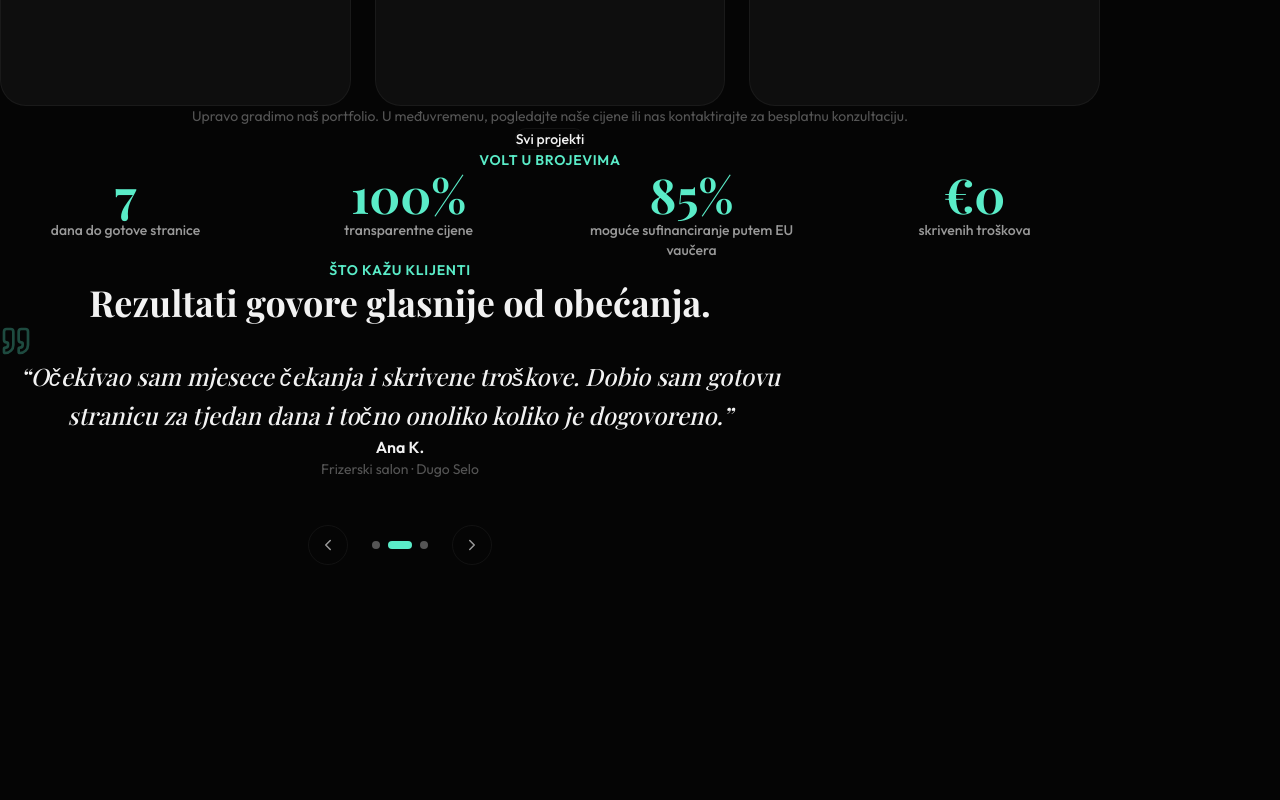
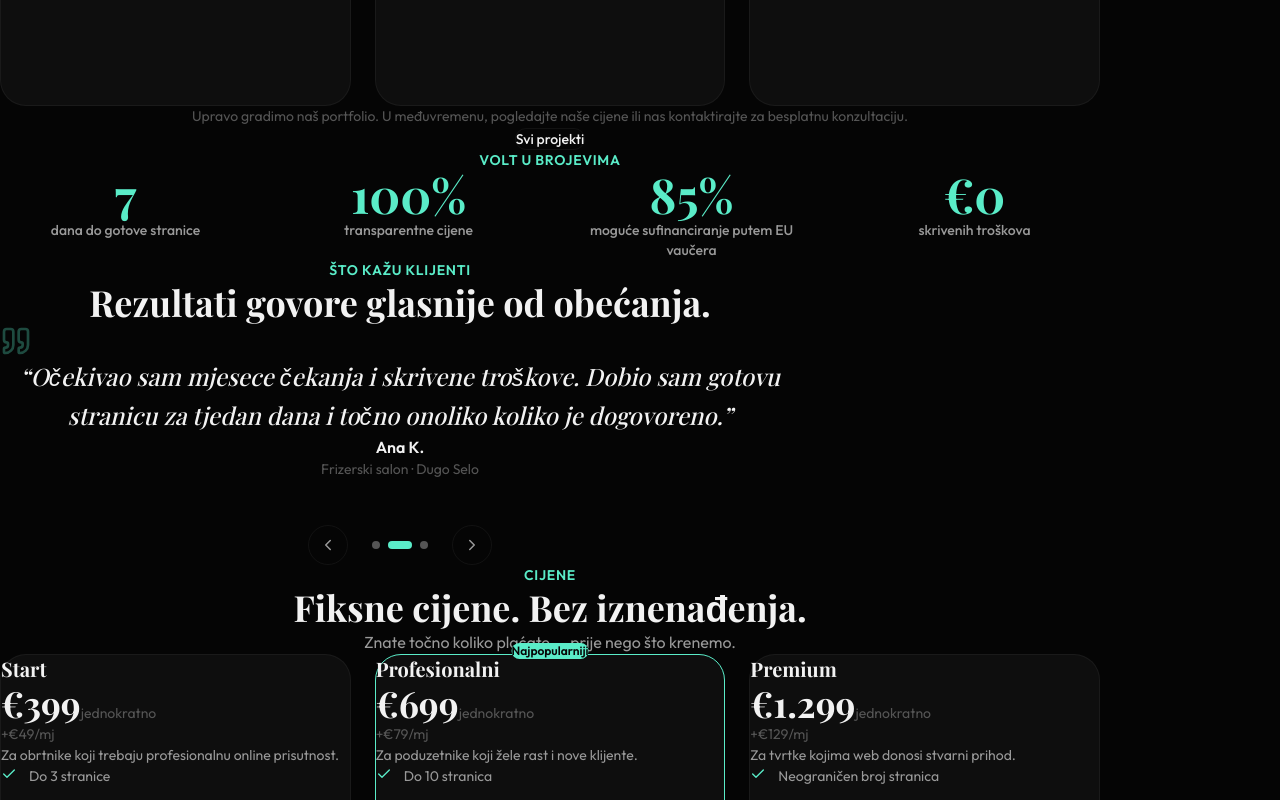
Before and after one commit to karloturk333-hash/volthr, a Next.js app: page / in a window 1280 px wide. Shown: the part 2000-2800 px from the top of the page. Before the commit the page ends 2565 px from the top, so only its background shows below. Built offline with nearby package versions, Linux system fonts and the light colour scheme.

Commit message:
feat: pricing preview with 3 tier cards
Co-Authored-By: Claude Opus 4.6 <noreply@anthropic.com>

```diff
--- a/app/page.tsx
+++ b/app/page.tsx
@@ -6,6 +6,7 @@ import { KeywordMarquee } from "@/components/sections/KeywordMarquee"
 import { PortfolioGrid } from "@/components/sections/PortfolioGrid"
 import { StatsCounters } from "@/components/sections/StatsCounters"
 import { Testimonials } from "@/components/sections/Testimonials"
+import { PricingPreview } from "@/components/sections/PricingPreview"
 
 export default function HomePage() {
   return (
@@ -18,6 +19,7 @@ export default function HomePage() {
       <PortfolioGrid />
       <StatsCounters />
       <Testimonials />
+      <PricingPreview />
     </main>
   )
 }
--- /dev/null
+++ b/components/sections/PricingPreview.tsx
@@ -0,0 +1,137 @@
+"use client"
+
+import { m } from "motion/react"
+import Link from "next/link"
+import { Check } from "lucide-react"
+import { PRICING_PREVIEW } from "@/lib/content"
+
+const fadeUp = {
+  hidden: { opacity: 0, y: 24 },
+  visible: { opacity: 1, y: 0, transition: { duration: 0.6, ease: "easeOut" as const } },
+}
+
+export function PricingPreview() {
+  return (
+    <section className="px-6 py-24">
+      <m.div
+        className="mx-auto max-w-[1100px]"
+        initial="hidden"
+        whileInView="visible"
+        viewport={{ once: true, amount: 0.1 }}
+        variants={{ hidden: {}, visible: { transition: { staggerChildren: 0.1 } } }}
+      >
+        <m.p
+          variants={fadeUp}
+          className="mb-3 text-center text-sm font-semibold uppercase tracking-wider"
+          style={{ color: "var(--accent)" }}
+        >
+          {PRICING_PREVIEW.label}
+        </m.p>
+        <m.h2
+          variants={fadeUp}
+          className="text-center font-playfair text-3xl font-bold leading-tight md:text-4xl"
+          style={{ color: "var(--text)" }}
+        >
+          {PRICING_PREVIEW.heading}
+        </m.h2>
+        <m.p
+          variants={fadeUp}
+          className="mt-4 text-center text-base"
+          style={{ color: "var(--text-2)" }}
+        >
+          {PRICING_PREVIEW.subheading}
+        </m.p>
+
+        <div className="mt-14 grid gap-6 md:grid-cols-3">
+          {PRICING_PREVIEW.tiers.map((tier) => (
+            <m.div
+              key={tier.name}
+              variants={fadeUp}
+              whileHover={{ y: -4, borderColor: "var(--accent)" }}
+              className="relative flex flex-col border p-8"
+              style={{
+                background: "var(--surface-card)",
+                borderColor: tier.popular ? "var(--accent)" : "var(--border)",
+                borderRadius: "var(--r-lg)",
+              }}
+            >
+              {tier.popular && (
+                <div
+                  className="absolute -top-3 left-1/2 -translate-x-1/2 rounded-full px-4 py-1 text-xs font-semibold"
+                  style={{
+                    background: "var(--accent)",
+                    color: "var(--text-on-accent)",
+                  }}
+                >
+                  Najpopularniji
+                </div>
+              )}
+
+              <h3
+                className="font-playfair text-xl font-bold"
+                style={{ color: "var(--text)" }}
+              >
+                {tier.name}
+              </h3>
+
+              <div className="mt-4">
+                <span
+                  className="font-playfair text-4xl font-bold"
+                  style={{ color: "var(--text)" }}
+                >
+                  €{tier.price}
+                </span>
+                <span className="ml-2 text-sm" style={{ color: "var(--text-3)" }}>
+                  {tier.period}
+                </span>
+              </div>
+
+              <p className="mt-1 text-sm" style={{ color: "var(--text-3)" }}>
+                +€{tier.maintenance}/mj
+              </p>
+
+              <p className="mt-4 text-sm leading-relaxed" style={{ color: "var(--text-2)" }}>
+                {tier.description}
+              </p>
+
+              <ul className="mt-6 flex flex-1 flex-col gap-3">
+                {tier.features.map((feature) => (
+                  <li key={feature} className="flex items-start gap-3 text-sm">
+                    <Check
+                      size={16}
+                      className="mt-0.5 shrink-0"
+                      style={{ color: "var(--accent)" }}
+                    />
+                    <span style={{ color: "var(--text-2)" }}>{feature}</span>
+                  </li>
+                ))}
+              </ul>
+
+              <Link
+                href="/cijene"
+                className="mt-8 block rounded-full py-3 text-center text-sm font-semibold"
+                style={{
+                  background: tier.popular
+                    ? "linear-gradient(135deg, var(--accent), var(--accent-end))"
+                    : "transparent",
+                  color: tier.popular ? "var(--text-on-accent)" : "var(--text)",
+                  border: tier.popular ? "none" : "1px solid var(--border)",
+                }}
+              >
+                {PRICING_PREVIEW.cta.label}
+              </Link>
+            </m.div>
+          ))}
+        </div>
+
+        <m.p
+          variants={fadeUp}
+          className="mt-8 text-center text-xs"
+          style={{ color: "var(--text-3)" }}
+        >
+          {PRICING_PREVIEW.note}
+        </m.p>
+      </m.div>
+    </section>
+  )
+}
```
